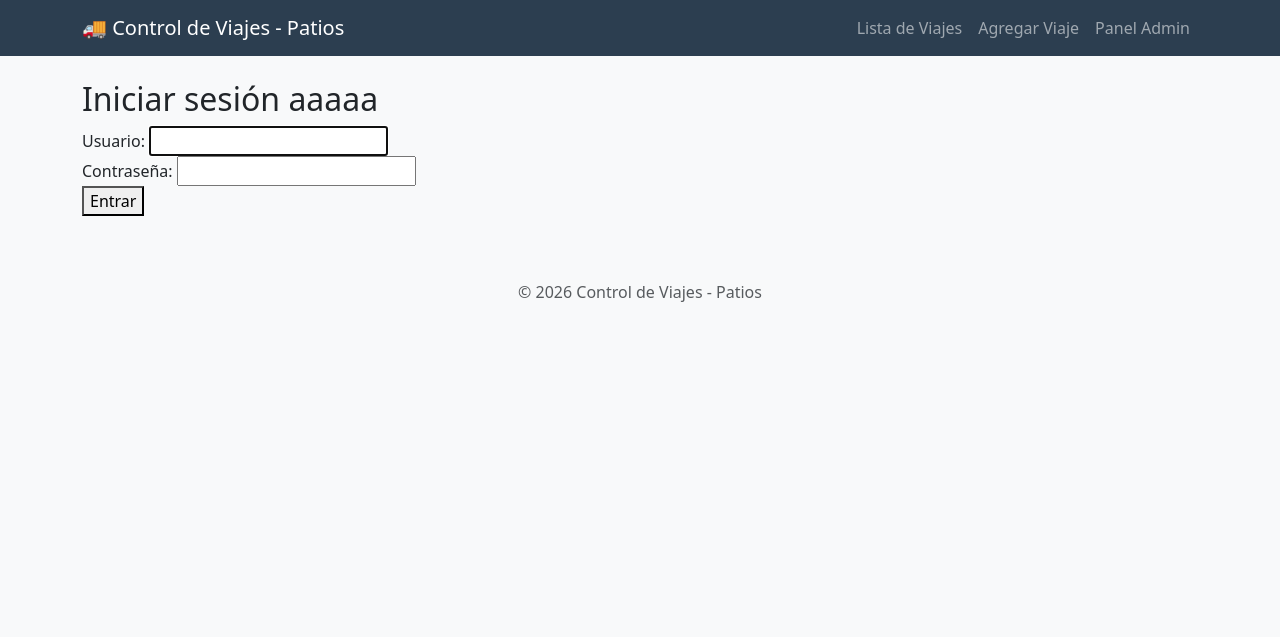
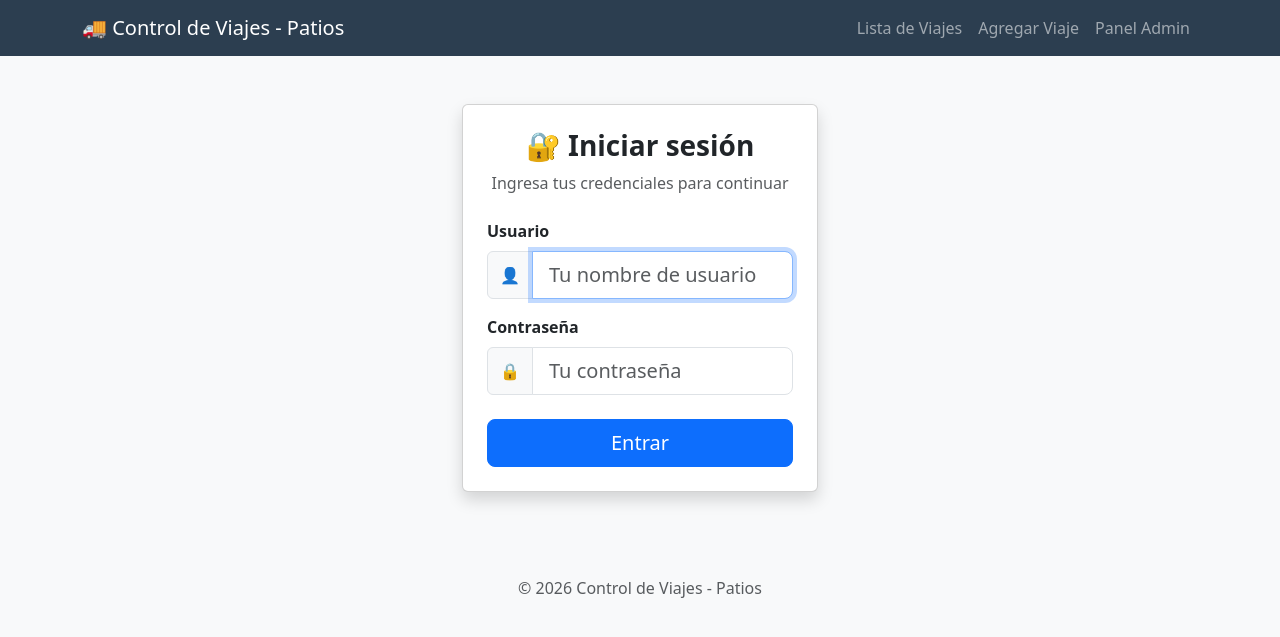
Before and after one commit to Fernando-Alvarado-Soria/Djandoxd, a Django app: page /accounts/login/ in a window 1280 px wide. Shown: the top 637 px of the page. Run offline with Django 5.2, Linux system fonts and the light colour scheme.

Commit message:
mejora en el login

```diff
--- a/trailers/templates/registration/login.html
+++ b/trailers/templates/registration/login.html
@@ -1,20 +1,44 @@
 {% extends 'trailers/base.html' %}
 
 {% block content %}
-  <h2>Iniciar sesión aaaaa</h2>
+<div class="row justify-content-center mt-5">
+  <div class="col-md-5 col-lg-4">
+    <div class="card shadow">
+      <div class="card-body p-4">
+        <div class="text-center mb-4">
+          <h3 class="fw-bold">🔐 Iniciar sesión</h3>
+          <p class="text-muted">Ingresa tus credenciales para continuar</p>
+        </div>
+
         {% if form.errors %}
-    <p style="color: red;">Credenciales inválidas, intenta de nuevo.</p>
+          <div class="alert alert-danger d-flex align-items-center" role="alert">
+            <svg xmlns="http://www.w3.org/2000/svg" width="20" height="20" fill="currentColor" class="bi bi-exclamation-triangle-fill me-2 flex-shrink-0" viewBox="0 0 16 16">
+              <path d="M8.982 1.566a1.13 1.13 0 0 0-1.96 0L.165 13.233c-.457.778.091 1.767.98 1.767h13.713c.889 0 1.438-.99.98-1.767L8.982 1.566zM8 5c.535 0 .954.462.9.995l-.35 3.507a.552.552 0 0 1-1.1 0L7.1 5.995A.905.905 0 0 1 8 5zm.002 6a1 1 0 1 1 0 2 1 1 0 0 1 0-2z"/>
+            </svg>
+            <span>Usuario o contraseña incorrectos.</span>
+          </div>
         {% endif %}
+
         <form method="post">
           {% csrf_token %}
-    <div>
-      <label for="id_username">Usuario:</label>
-      <input type="text" name="username" autofocus required id="id_username">
+          <div class="mb-3">
+            <label for="id_username" class="form-label fw-semibold">Usuario</label>
+            <div class="input-group">
+              <span class="input-group-text"><i class="bi bi-person"></i>👤</span>
+              <input type="text" name="username" class="form-control form-control-lg" placeholder="Tu nombre de usuario" autofocus required id="id_username">
             </div>
-    <div>
-      <label for="id_password">Contraseña:</label>
-      <input type="password" name="password" required id="id_password">
           </div>
-    <button type="submit">Entrar</button>
+          <div class="mb-4">
+            <label for="id_password" class="form-label fw-semibold">Contraseña</label>
+            <div class="input-group">
+              <span class="input-group-text">🔒</span>
+              <input type="password" name="password" class="form-control form-control-lg" placeholder="Tu contraseña" required id="id_password">
+            </div>
+          </div>
+          <button type="submit" class="btn btn-primary btn-lg w-100">Entrar</button>
         </form>
+      </div>
+    </div>
+  </div>
+</div>
 {% endblock %}
```
Lines whose indentation alone changed are shown as unchanged.
